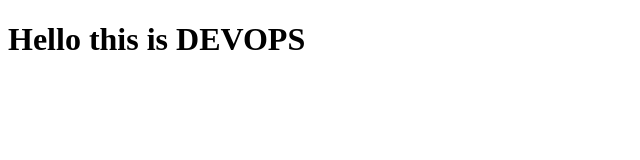
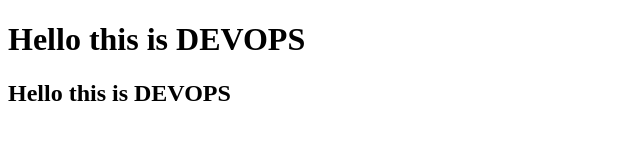
Before and after one commit to DeshanurSwetha1/hir, a plain HTML site: page docs/index.html in a window 1280 px wide. Shown: the whole page, without its empty margins (0-640 px from the left). Drawn offline with Linux system fonts and the light colour scheme.

Commit message:
second commit

```diff
--- a/docs/index.html
+++ b/docs/index.html
@@ -6,5 +6,6 @@
 </head>
 <body>
 <h1>Hello this is DEVOPS</h1>
+<h2>Hello this is DEVOPS</h2>
 </body>
 </html>
```
Also changed, not shown: src/main/resources/index.html (+1 -0 lines).
